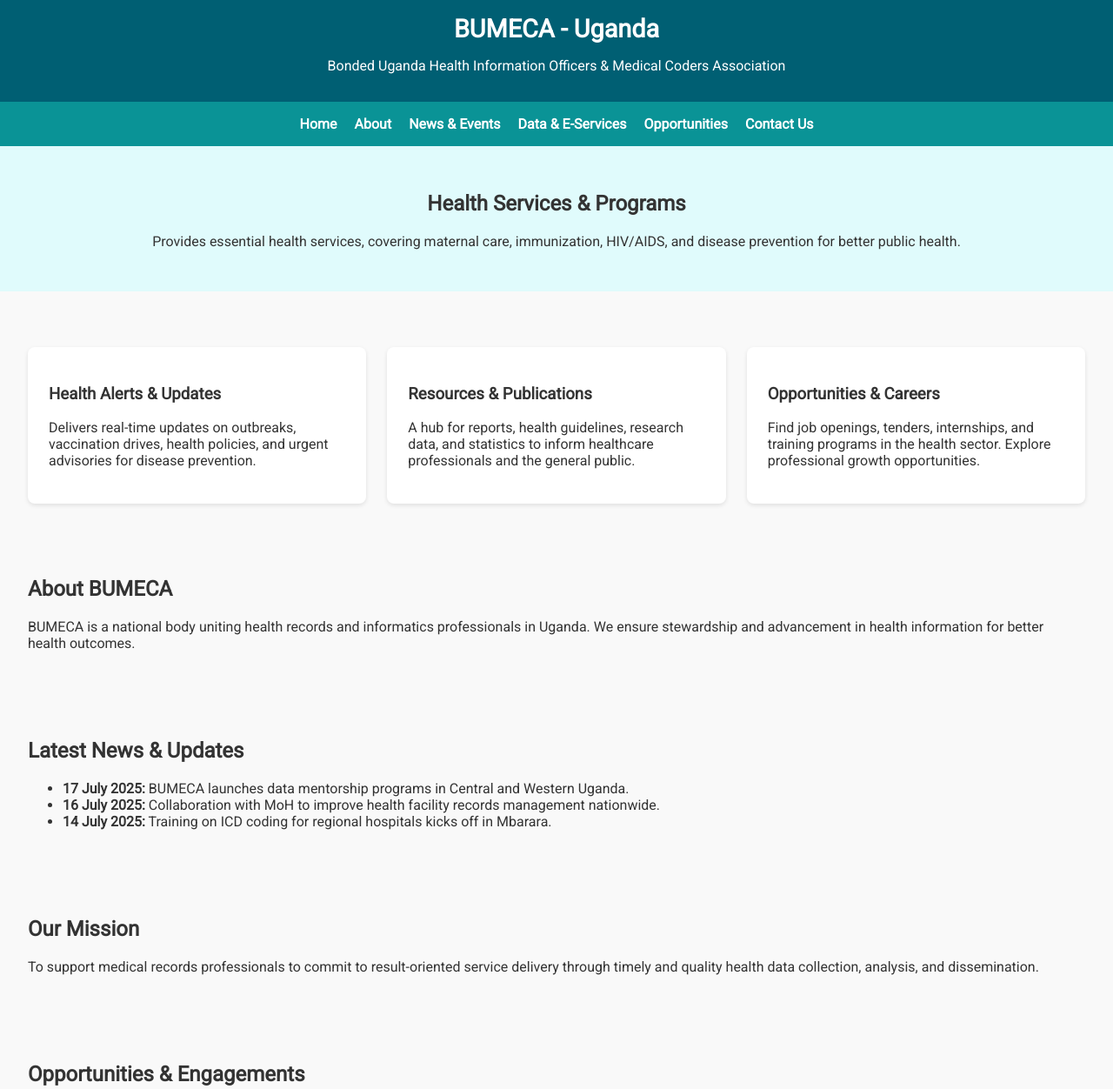
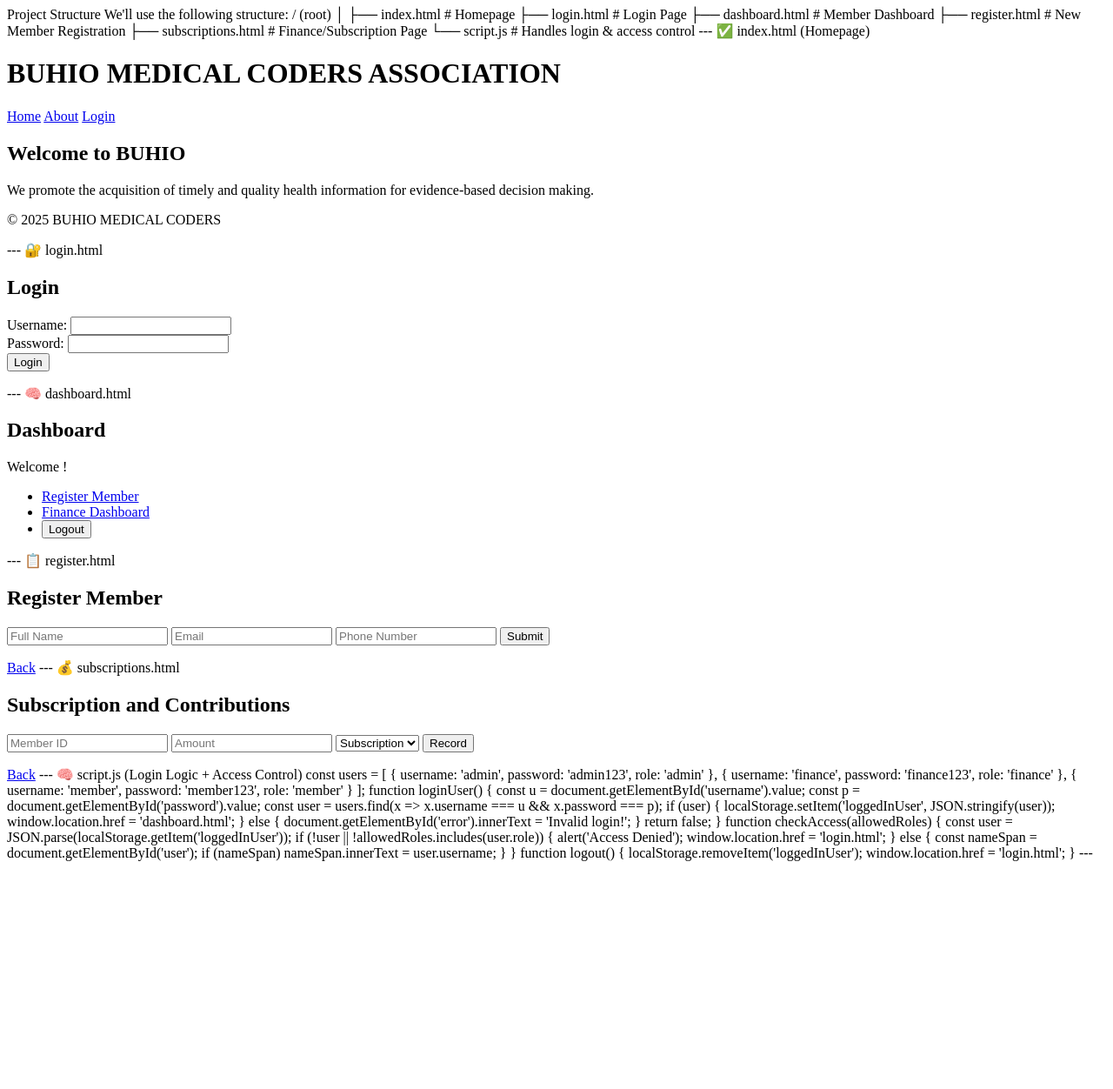
Before and after one commit to musinguzirichard/Bumeca-Website, a plain HTML site: page index.html in a window 1280 px wide. Shown: the top 1252 px of the page at 87% size. After the commit the page ends 998 px from the top, so only its background shows below. Drawn offline with Linux system fonts and the light colour scheme.

Commit message:
Update index.html

```diff
--- a/index.html
+++ b/index.html
@@ -1,129 +1,186 @@
-<!DOCTYPE html><html lang="en">
+Project Structure
+
+We'll use the following structure:
+
+/ (root)
+│
+├── index.html              # Homepage
+├── login.html              # Login Page
+├── dashboard.html          # Member Dashboard
+├── register.html           # New Member Registration
+├── subscriptions.html      # Finance/Subscription Page
+└── script.js               # Handles login & access control
+
+
+---
+
+✅ index.html (Homepage)
+
+<!DOCTYPE html>
+<html lang="en">
 <head>
   <meta charset="UTF-8">
-  <meta name="viewport" content="width=device-width, initial-scale=1.0">
-  <title>BUMECA - Uganda</title>
-  <link href="https://fonts.googleapis.com/css2?family=Roboto&display=swap" rel="stylesheet">
-  <style>
-    body {
-      font-family: 'Roboto', sans-serif;
-      margin: 0;
-      padding: 0;
-      background-color: #f9f9f9;
-      color: #333;
-    }
-    header {
-      background-color: #005f73;
-      color: white;
-      padding: 1rem;
-      text-align: center;
-    }
-    header h1 {
-      margin: 0;
-      font-size: 1.8rem;
-    }
-    nav {
-      display: flex;
-      flex-wrap: wrap;
-      justify-content: center;
-      background-color: #0a9396;
-      padding: 1rem;
-    }
-    nav a {
-      color: white;
-      text-decoration: none;
-      margin: 0 10px;
-      font-weight: bold;
-    }
-    section {
-      padding: 2rem;
-    }
-    .hero {
-      background-color: #e0fbfc;
-      padding: 2rem;
-      text-align: center;
-    }
-    .grid {
-      display: grid;
-      grid-template-columns: repeat(auto-fit, minmax(280px, 1fr));
-      gap: 1.5rem;
-      margin-top: 2rem;
-    }
-    .card {
-      background: white;
-      padding: 1.5rem;
-      border-radius: 8px;
-      box-shadow: 0 2px 5px rgba(0, 0, 0, 0.1);
-    }
-    footer {
-      background: #001219;
-      color: white;
-      padding: 2rem;
-      text-align: center;
-    }
-    .footer-links {
-      margin-top: 1rem;
-      font-size: 0.9rem;
-    }
-  </style>
+  <title>BUHIO Medical Coders Association</title>
+  <link rel="stylesheet" href="style.css">
 </head>
-<body>  <header>
-    <h1>BUMECA - Uganda</h1>
-    <p>Bonded Uganda Health Information Officers & Medical Coders Association</p>
-  </header>  <nav>
-    <a href="#">Home</a>
-    <a href="#about">About</a>
-    <a href="#news">News & Events</a>
-    <a href="#services">Data & E-Services</a>
-    <a href="#opportunities">Opportunities</a>
-    <a href="#contact">Contact Us</a>
-  </nav>  <section class="hero">
-    <h2>Health Services & Programs</h2>
-    <p>Provides essential health services, covering maternal care, immunization, HIV/AIDS, and disease prevention for better public health.</p>
-  </section>  <section class="grid">
-    <div class="card">
-      <h3>Health Alerts & Updates</h3>
-      <p>Delivers real-time updates on outbreaks, vaccination drives, health policies, and urgent advisories for disease prevention.</p>
-    </div>
-    <div class="card">
-      <h3>Resources & Publications</h3>
-      <p>A hub for reports, health guidelines, research data, and statistics to inform healthcare professionals and the general public.</p>
-    </div>
-    <div class="card">
-      <h3>Opportunities & Careers</h3>
-      <p>Find job openings, tenders, internships, and training programs in the health sector. Explore professional growth opportunities.</p>
-    </div>
-  </section>  <section id="about">
-    <h2>About BUMECA</h2>
-    <p>BUMECA is a national body uniting health records and informatics professionals in Uganda. We ensure stewardship and advancement in health information for better health outcomes.</p>
-  </section>  <section id="news">
-    <h2>Latest News & Updates</h2>
-    <ul>
-      <li><strong>17 July 2025:</strong> BUMECA launches data mentorship programs in Central and Western Uganda.</li>
-      <li><strong>16 July 2025:</strong> Collaboration with MoH to improve health facility records management nationwide.</li>
-      <li><strong>14 July 2025:</strong> Training on ICD coding for regional hospitals kicks off in Mbarara.</li>
-    </ul>
-  </section>  <section id="services">
-    <h2>Our Mission</h2>
-    <p>To support medical records professionals to commit to result-oriented service delivery through timely and quality health data collection, analysis, and dissemination.</p>
-  </section>  <section id="opportunities">
-    <h2>Opportunities & Engagements</h2>
-    <ul>
-      <li>Internship placements for diploma students in health records and information management.</li>
-      <li>Ongoing HMIS training and mentorship sessions in all regions.</li>
-      <li>Open call for volunteers during national health data campaigns.</li>
-    </ul>
-  </section>  <section id="contact">
-    <h2>Get In Touch</h2>
-    <p><strong>Address:</strong> P.O. Box 71000 Clock Tower, Kampala, Uganda</p>
-    <p><strong>Email:</strong> info.buhiomedicalcoders@gmail.com</p>
-    <p><strong>Phone:</strong> +256 782 510 494 / +256 783 368 876</p>
-    <p><strong>Facebook:</strong> BUHIO MEDICAL CODERS ASSOCIATION</p>
-    <p><strong>Twitter:</strong> @Buhiomedical</p>
-  </section>  <footer>
-    <p>&copy; 2025 BUMECA - Uganda. All Rights Reserved.</p>
-    <div class="footer-links">
-      <p>Other Links: Ministry of Health | Ministry of Finance | Uganda Media Centre | NIRA</p>
-    </div>
-  </footer></body>
+<body>
+  <header>
+    <h1>BUHIO MEDICAL CODERS ASSOCIATION</h1>
+    <nav>
+      <a href="index.html">Home</a>
+      <a href="about.html">About</a>
+      <a href="login.html">Login</a>
+    </nav>
+  </header>
+
+  <main>
+    <h2>Welcome to BUHIO</h2>
+    <p>We promote the acquisition of timely and quality health information for evidence-based decision making.</p>
+  </main>
+
+  <footer>
+    <p>© 2025 BUHIO MEDICAL CODERS</p>
+  </footer>
+</body>
 </html>
+
+
+---
+
+🔐 login.html
+
+<!DOCTYPE html>
+<html lang="en">
+<head>
+  <meta charset="UTF-8">
+  <title>Login</title>
+</head>
+<body>
+  <h2>Login</h2>
+  <form onsubmit="return loginUser()">
+    <label>Username: <input type="text" id="username" required></label><br>
+    <label>Password: <input type="password" id="password" required></label><br>
+    <button type="submit">Login</button>
+  </form>
+  <p id="error" style="color:red;"></p>
+  <script src="script.js"></script>
+</body>
+</html>
+
+
+---
+
+🧠 dashboard.html
+
+<!DOCTYPE html>
+<html lang="en">
+<head>
+  <meta charset="UTF-8">
+  <title>Dashboard</title>
+</head>
+<body onload="checkAccess(['admin', 'finance', 'member'])">
+  <h2>Dashboard</h2>
+  <p>Welcome <span id="user"></span>!</p>
+  <ul>
+    <li><a href="register.html">Register Member</a></li>
+    <li><a href="subscriptions.html">Finance Dashboard</a></li>
+    <li><button onclick="logout()">Logout</button></li>
+  </ul>
+  <script src="script.js"></script>
+</body>
+</html>
+
+
+---
+
+📋 register.html
+
+<!DOCTYPE html>
+<html lang="en">
+<head>
+  <meta charset="UTF-8">
+  <title>Register New Member</title>
+</head>
+<body onload="checkAccess(['admin'])">
+  <h2>Register Member</h2>
+  <form>
+    <input placeholder="Full Name">
+    <input placeholder="Email">
+    <input placeholder="Phone Number">
+    <button type="submit">Submit</button>
+  </form>
+  <a href="dashboard.html">Back</a>
+  <script src="script.js"></script>
+</body>
+</html>
+
+
+---
+
+💰 subscriptions.html
+
+<!DOCTYPE html>
+<html lang="en">
+<head>
+  <meta charset="UTF-8">
+  <title>Finance Panel</title>
+</head>
+<body onload="checkAccess(['finance'])">
+  <h2>Subscription and Contributions</h2>
+  <form>
+    <input placeholder="Member ID">
+    <input placeholder="Amount">
+    <select>
+      <option>Subscription</option>
+      <option>Donation</option>
+    </select>
+    <button type="submit">Record</button>
+  </form>
+  <a href="dashboard.html">Back</a>
+  <script src="script.js"></script>
+</body>
+</html>
+
+
+---
+
+🧠 script.js (Login Logic + Access Control)
+
+const users = [
+  { username: 'admin', password: 'admin123', role: 'admin' },
+  { username: 'finance', password: 'finance123', role: 'finance' },
+  { username: 'member', password: 'member123', role: 'member' }
+];
+
+function loginUser() {
+  const u = document.getElementById('username').value;
+  const p = document.getElementById('password').value;
+  const user = users.find(x => x.username === u && x.password === p);
+
+  if (user) {
+    localStorage.setItem('loggedInUser', JSON.stringify(user));
+    window.location.href = 'dashboard.html';
+  } else {
+    document.getElementById('error').innerText = 'Invalid login!';
+  }
+  return false;
+}
+
+function checkAccess(allowedRoles) {
+  const user = JSON.parse(localStorage.getItem('loggedInUser'));
+  if (!user || !allowedRoles.includes(user.role)) {
+    alert('Access Denied');
+    window.location.href = 'login.html';
+  } else {
+    const nameSpan = document.getElementById('user');
+    if (nameSpan) nameSpan.innerText = user.username;
+  }
+}
+
+function logout() {
+  localStorage.removeItem('loggedInUser');
+  window.location.href = 'login.html';
+}
+
+
+---
```
